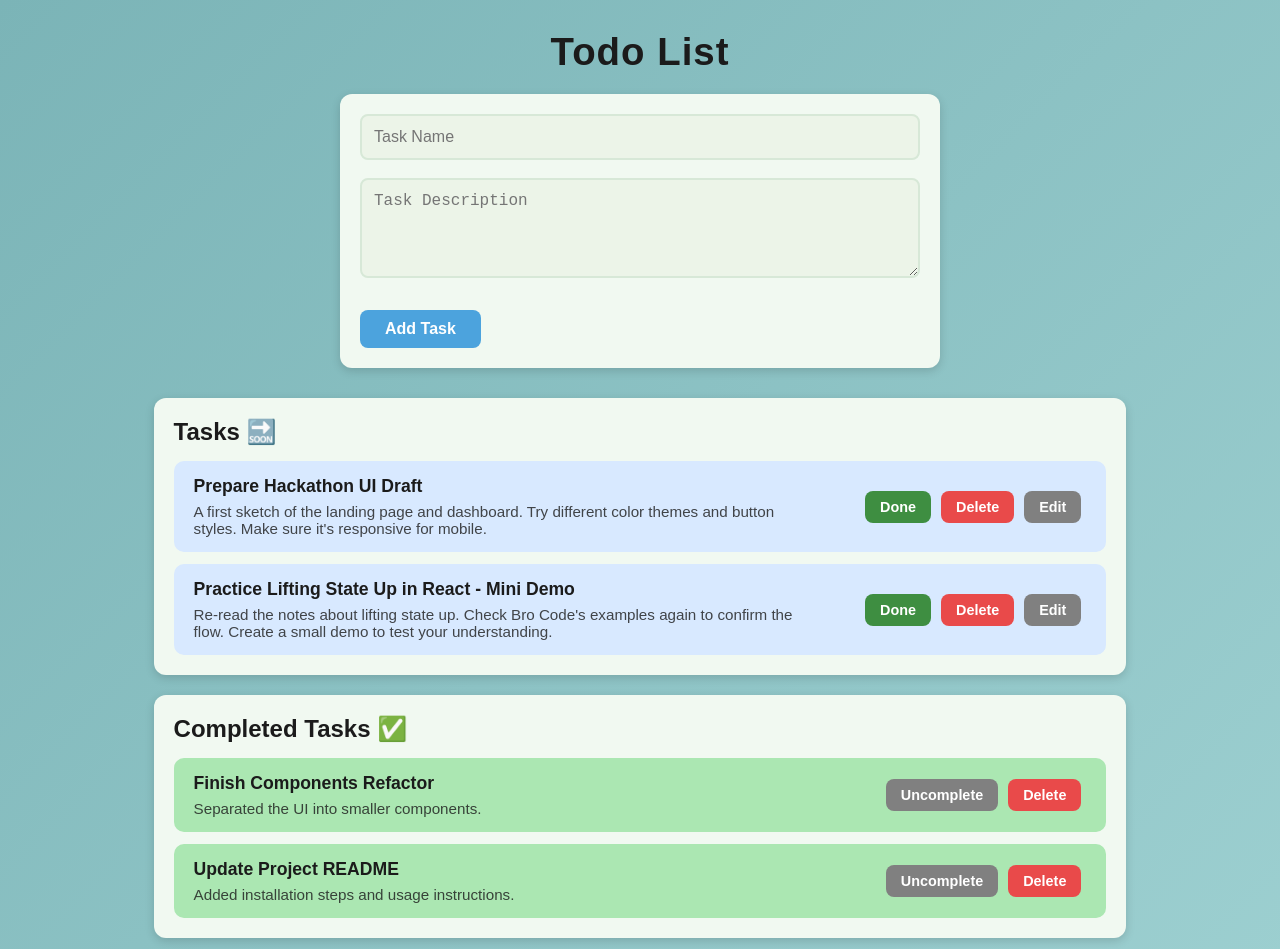
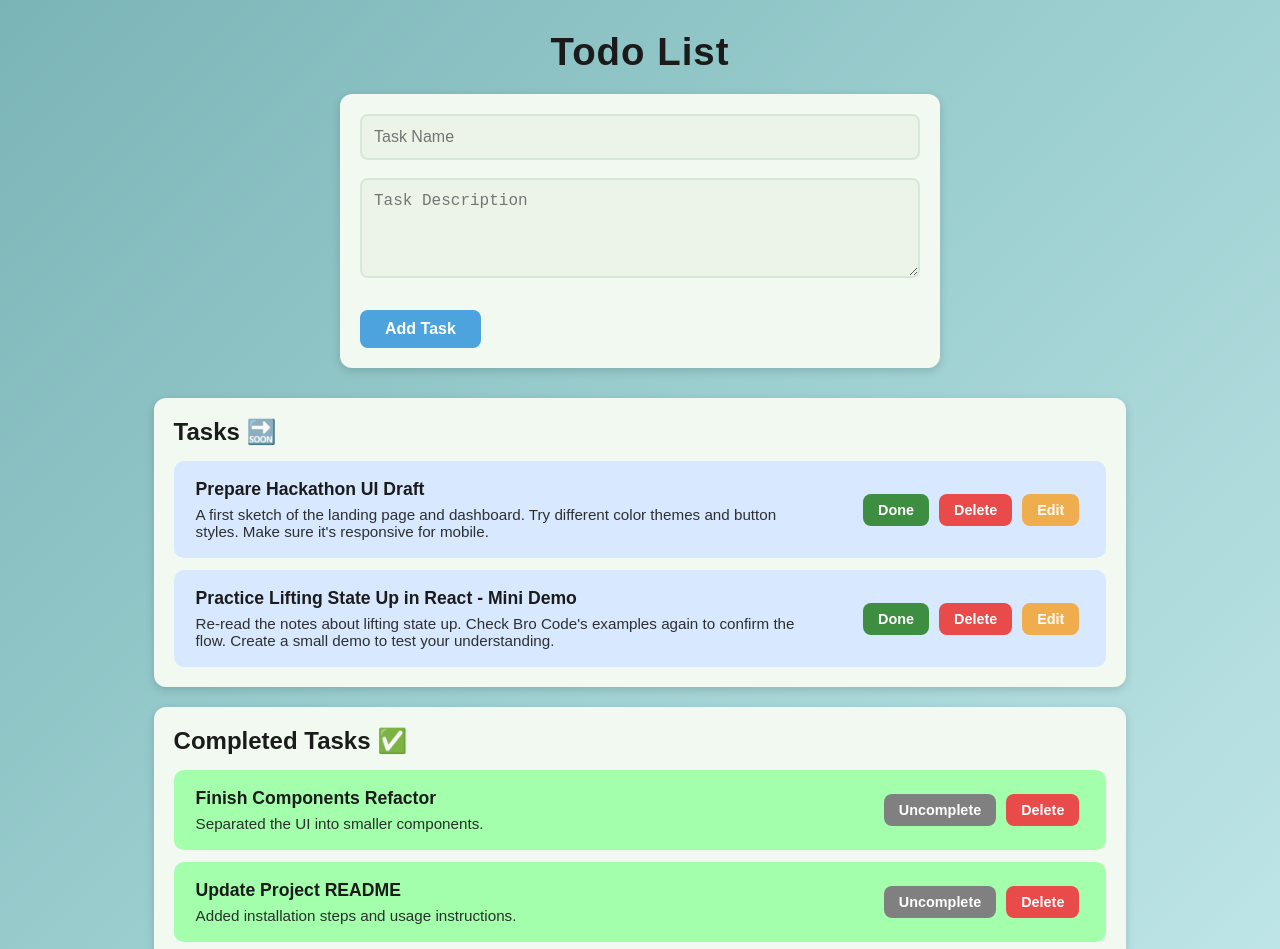
Before and after one commit to mzarifeh05/Todo-List, a React (Vite) app: page / in a window 1280 px wide. Shown: the top 949 px of the page. Built offline with nearby package versions, Linux system fonts and the light colour scheme.

Commit message:
final improvments

```diff
--- a/src/TodoList.jsx
+++ b/src/TodoList.jsx
@@ -93,7 +93,14 @@ function TodoList() {
                             <div className="buttons">
                                 <button onClick={() => completeTask(Element.name, Element.desc)}>Done</button>
                                 <button onClick={() => deleteTask(Element.name)}>Delete</button>
-                                <button onClick={() => {setEditing(true); setOldName(Element.name)}}>Edit</button>
+                                <button
+                                    onClick={() => {
+                                        setEditing(true);
+                                        setOldName(Element.name);
+                                        setName(Element.name);
+                                        setDesc(Element.desc);
+                                    }}>Edit
+                                </button>
                             </div>
                         </li>
                     })}
--- a/src/index.css
+++ b/src/index.css
@@ -6,7 +6,7 @@
 
 body {
     font-family: Arial, Helvetica, sans-serif;
-    background: linear-gradient(135deg, #7bb4b7, #9ccfd0);
+    background: linear-gradient(135deg, #7bb4b7, #9ccfd0, #bfe5e7);
 }
 
 .content {
@@ -41,7 +41,7 @@ body {
     padding: 12px;
     border-radius: 8px;
     border: 2px solid #d7e8d7;
-    background-color: rgb(236, 244, 232);
+    background-color: #ecf4e8;
     font-size: 1rem;
 }
 
@@ -101,7 +101,7 @@ body {
     justify-content: space-between;
     align-items: center;
     background-color: #dff5e1;
-    padding: 15px 20px;
+    padding: 18px 22px;
     border-radius: 10px;
     transition: 0.2s ease-in-out;
 }
@@ -122,8 +122,7 @@ body {
 
 .text p {
     font-size: 0.95rem;
-    opacity: 0.8;
-    justify-content: center;
+    opacity: 0.9;
 }
 
 .buttons button {
@@ -138,7 +137,7 @@ body {
 }
 
 .buttons button:nth-child(1) {
-        background-color: #3e8e41;
+    background-color: #3e8e41;
     color: white;
 }
 
@@ -156,16 +155,12 @@ body {
 }
 
 .buttons button:nth-child(3) {
-    background-color: gray;
+    background-color: #f0ad4e;
     color: white;
 }
 
 .buttons button:nth-child(3):hover {
-    background-color: rgb(84, 84, 84);
-}
-
-.completed-tasks ul li {
-    background-color: #c8efcc;
+    background-color: #cf8a32;
 }
 
 .content .box .tasks ul li {
@@ -173,7 +168,7 @@ body {
 }
 
 .content .box .completed-tasks ul li {
-    background-color: rgb(171, 231, 178) !important;
+    background-color: #a3ffac !important;
 }
 
 .completed-tasks .buttons button:nth-child(1) {
@@ -189,7 +184,7 @@ body {
         width: 100%;
     }
     .content .box .tasks .text,
-    .content .box .completed-tasks .text  {
+    .content .box .completed-tasks .text {
         width: 80%;
     }
     .content .box .tasks .buttons,
```
Also changed, not shown: 1 other file (tests, documents, lock files or other folders).
